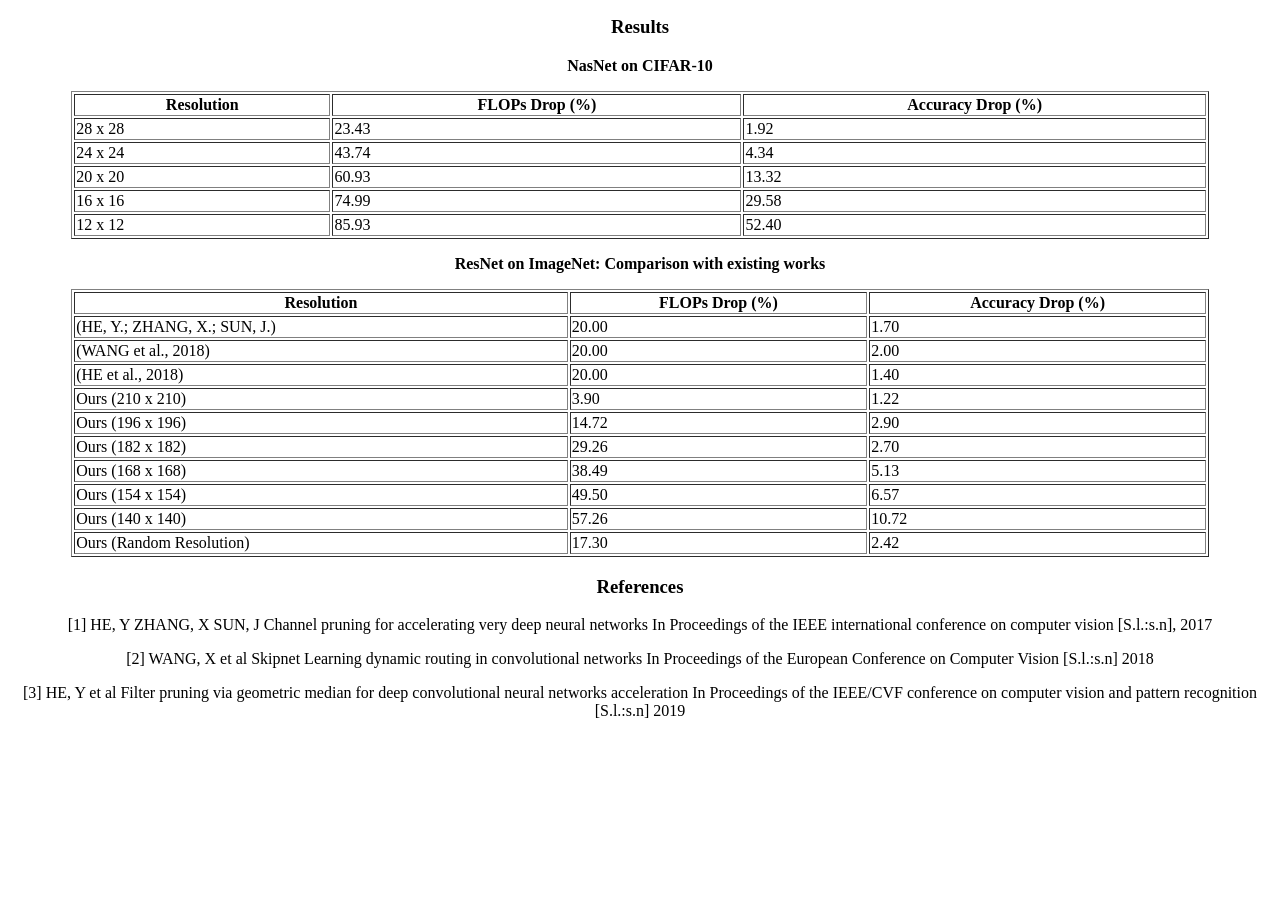
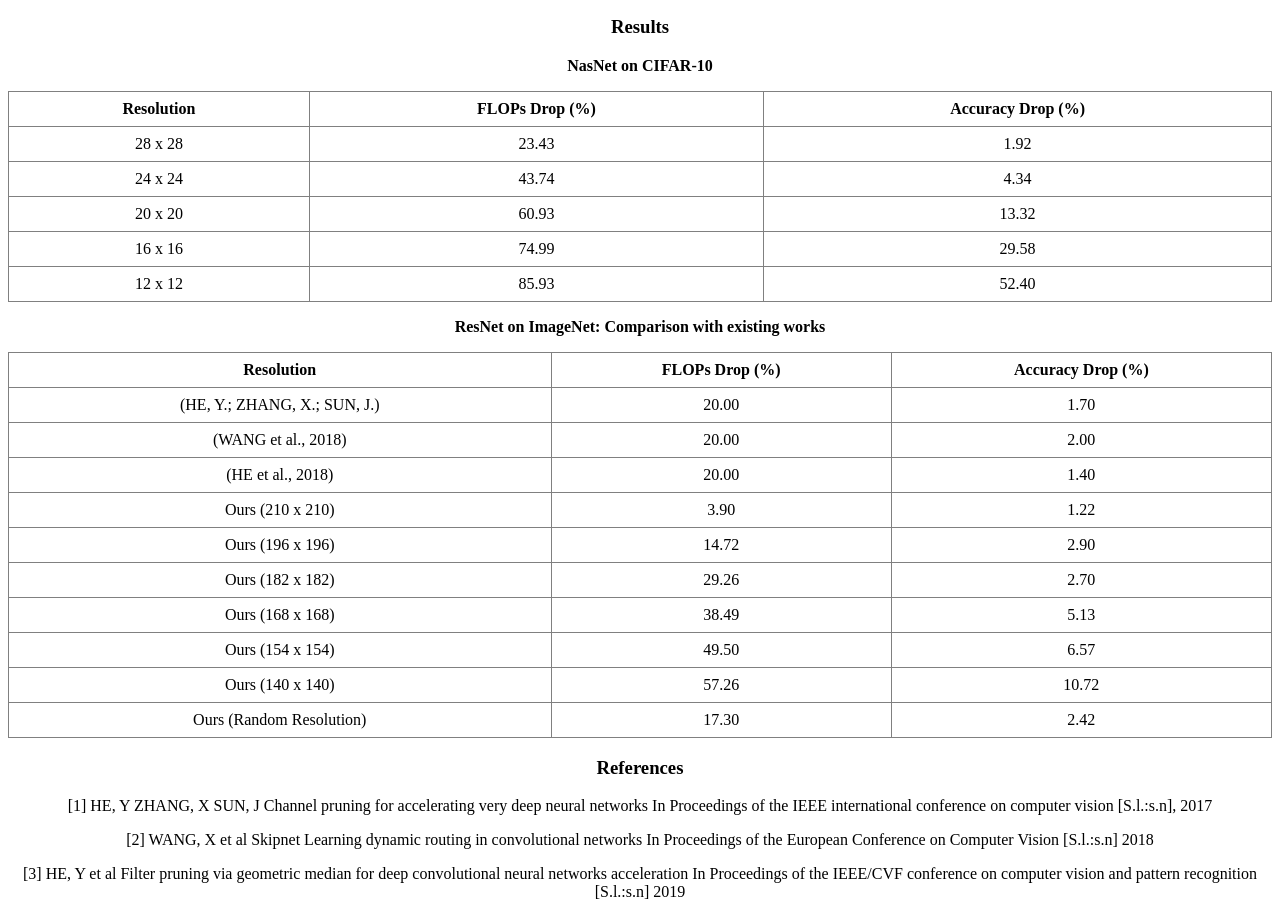
Before and after one commit to jo-nsc/tcc_EPUSP, a plain HTML site: page index.html in a window 1280 px wide. Shown: the part 1693-2610 px from the top of the page. Before the commit the page ends 2429 px from the top, so only its background shows below. Drawn offline with Linux system fonts and the light colour scheme.

Commit message:
edited table

```diff
--- a/index.html
+++ b/index.html
@@ -3,6 +3,16 @@
         <meta charset=“utf-8”/>
         <title>Graduation Project 2023</title>
         <link rel="stylesheet" href="style.css">
+        <style>
+            table {
+                width: 100%; /* Or the width you prefer */
+                border-collapse: collapse;
+            }
+            th, td {
+                text-align: center;
+                padding: 8px; /* Or the padding you prefer */
+            }
+        </style>
     </head>
 
     <body>
```
